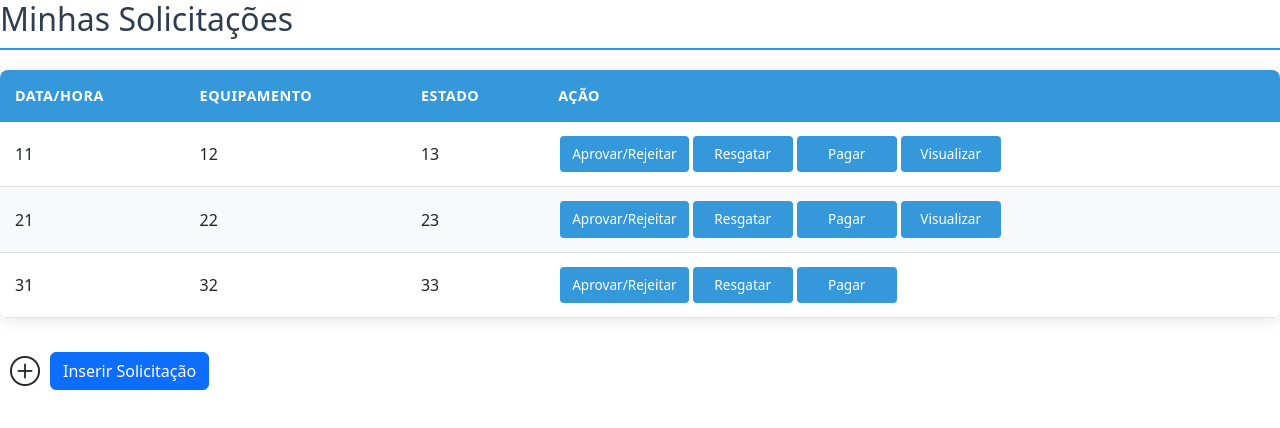
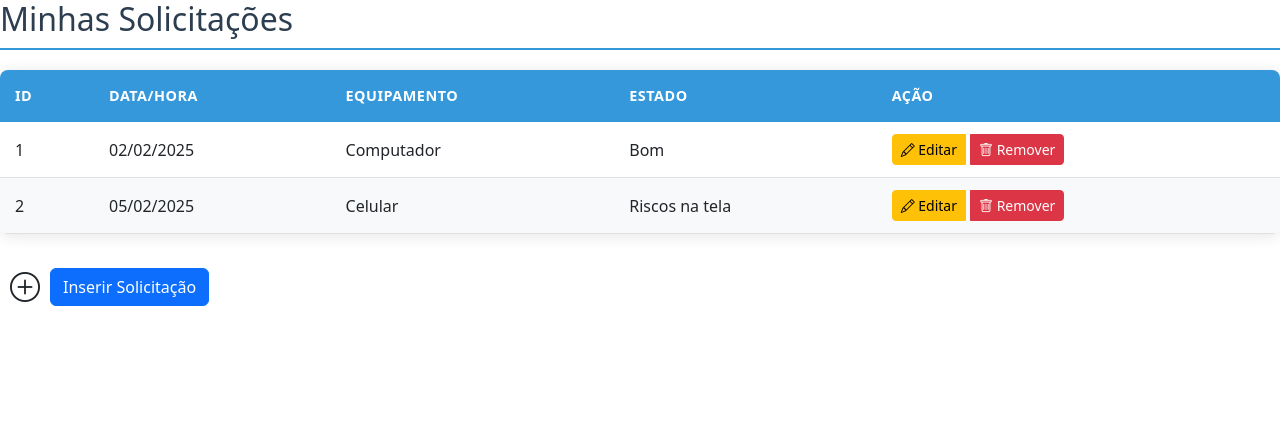
Before and after one commit to GustavoNielsen/Trab_Web2, an Angular app in the folder trab-web2/: page /paginainicialcliente in a window 1280 px wide. Shown: the top 428 px of the page. Built offline with nearby package versions, Linux system fonts and the light colour scheme.

Commit message:
feat(RF003) - Implementa BD temporario no LocalStorage

```diff
--- a/trab-web2/src/app/pages/pagina-inicial-cliente/pagina-inicial-cliente.component.html
+++ b/trab-web2/src/app/pages/pagina-inicial-cliente/pagina-inicial-cliente.component.html
@@ -2,6 +2,7 @@
 <table class="tabela-primaria">
   <thead>
     <tr>
+	  <th>Id</th>
       <th>Data/Hora</th>
       <th>Equipamento</th>
       <th>Estado</th>
@@ -9,39 +10,28 @@
     </tr>
   </thead>
   <tbody>
-    <tr>
-      <td>11</td>
-      <td>12</td>
-      <td>13</td>
+    <tr *ngFor="let item of itens">
+	  <td >{{item.id}}</td>
+      <td>{{item.dataHora}}</td>
+      <td>{{item.equipamento}}</td>
+      <td>{{item.estado}}</td>
       <td>
-        <button class="botao-primario">Aprovar/Rejeitar</button>
-        <button class="botao-primario">Resgatar</button>
-        <button class="botao-primario">Pagar</button>
-        <button class="botao-primario">Visualizar</button>
-      </td>
+		<div class="btn-group" role="group">
+			<button *ngIf="!item.isEditing" class="btn btn-warning btn-sm">
+			  <i class="bi bi-pencil"></i> Editar
+			</button>
+			<button *ngIf="item.isEditing" class="btn btn-success btn-sm">
+			  <i class="bi bi-check"></i> Salvar
+			</button>
+			<button *ngIf="item.isEditing" class="btn btn-secondary btn-sm">
+			  <i class="bi bi-x"></i> Cancelar
+			</button>
+			<button class="btn btn-danger btn-sm ms-1">
+			  <i class="bi bi-trash"></i> Remover
+			</button>
+		  </div>
+	  </td>
     </tr>
-	<tr>
-		<td>21</td>
-		<td>22</td>
-		<td>23</td>
-		<td>
-		  <button class="botao-primario">Aprovar/Rejeitar</button>
-		  <button class="botao-primario">Resgatar</button>
-		  <button class="botao-primario">Pagar</button>
-		  <button class="botao-primario">Visualizar</button>
-		</td>
-	  </tr>
-	  <tr>
-		<td>31</td>
-		<td>32</td>
-		<td>33</td>
-		<td>
-		  <button class="botao-primario">Aprovar/Rejeitar</button>
-		  <button class="botao-primario">Resgatar</button>
-		  <button class="botao-primario">Pagar</button>
-
-		</td>
-	  </tr>
   </tbody>
 </table>
 
--- a/trab-web2/src/app/pages/pagina-inicial-cliente/pagina-inicial-cliente.component.ts
+++ b/trab-web2/src/app/pages/pagina-inicial-cliente/pagina-inicial-cliente.component.ts
@@ -1,17 +1,43 @@
 import { CommonModule } from '@angular/common';
-import { Component } from '@angular/core';
+import { Component, OnInit} from '@angular/core';
 import { RouterLink, RouterOutlet } from '@angular/router'; // Adicione RouterLink
+import { FormsModule } from '@angular/forms';
+import { NgFor, NgIf } from '@angular/common';
+
+export interface Item {
+  id: number; // Opcional
+  dataHora: string;
+  equipamento: string;
+  estado?: string
+  isEditing: boolean;
+}
 
 @Component({
   selector: 'app-pagina-inicial-cliente',
-  standalone: true, // Certifique-se que está marcado como standalone
+  standalone: true,
   imports: [
     CommonModule,
-    RouterLink // ← Adicione esta linha
+    RouterLink,
+    FormsModule,
+    NgFor,
+    NgIf
   ],
   templateUrl: './pagina-inicial-cliente.component.html',
   styleUrl: './pagina-inicial-cliente.component.css'
 })
-export class PaginaInicialClienteComponent {
-  // Seu código existente
-}
+
+export class PaginaInicialClienteComponent implements OnInit {
+  itens: Item[] = [];
+
+  ngOnInit(): void {
+    this.carregaExemplos();
+  }
+  private carregaExemplos(): void {
+    this.itens = [
+      { id: 1, dataHora: '02/02/2025', equipamento: 'Computador', estado: 'Bom', isEditing: false},
+      { id: 2, dataHora: '05/02/2025', equipamento: 'Celular', estado: 'Riscos na tela', isEditing: false }
+    ];
+    localStorage.setItem('itens', JSON.stringify(this.itens));
+  }
+
+  }
```
